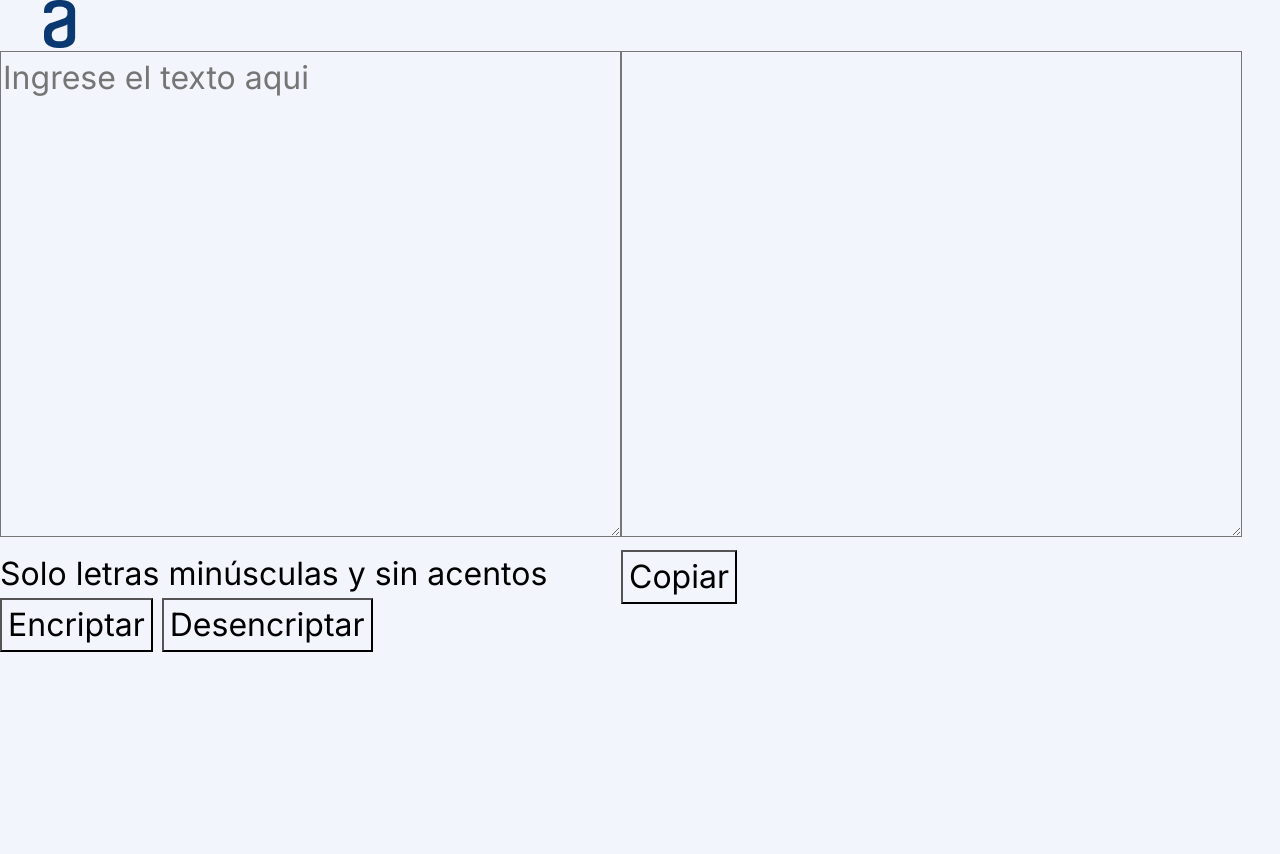
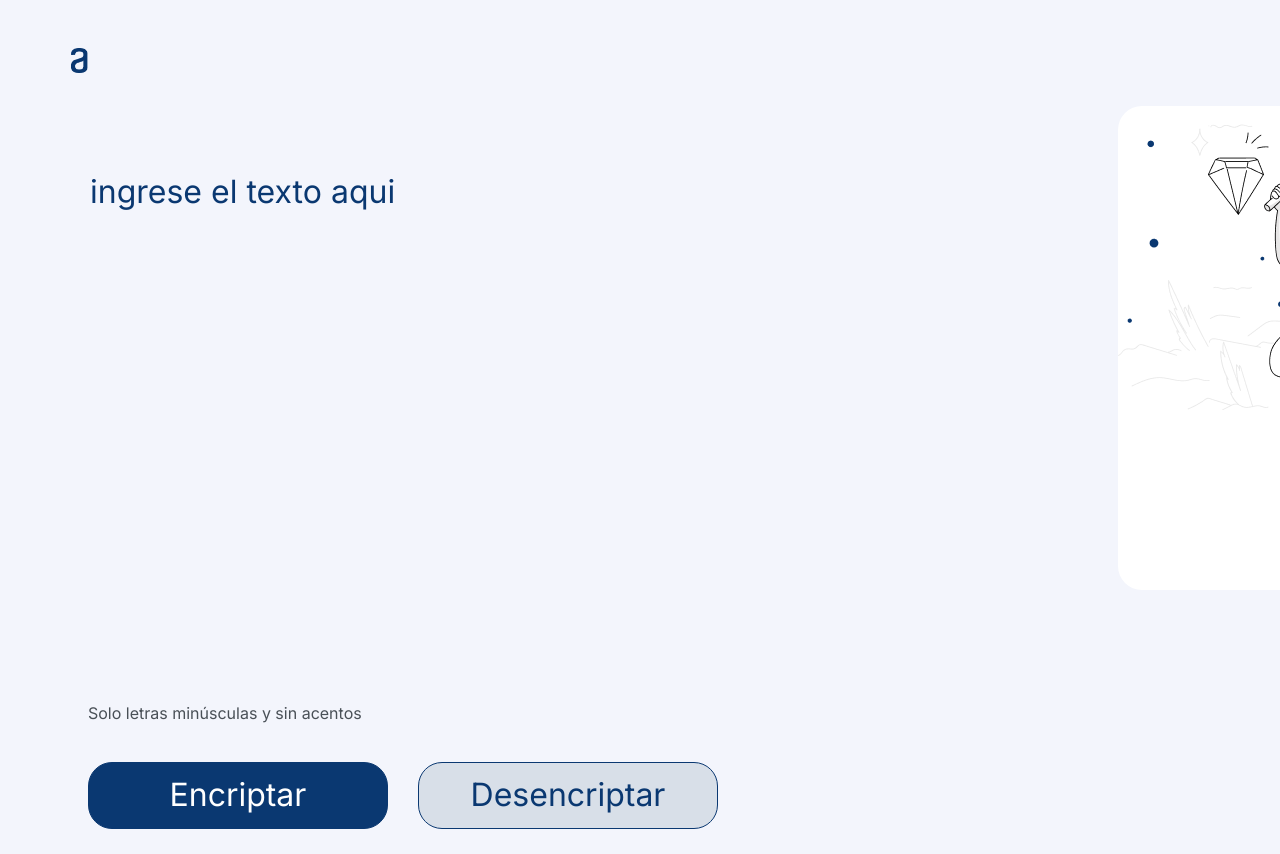
Before and after one commit to BrunoDelg/Encriptador-de-texto, a plain HTML site: page index.html in a window 1280 px wide. Before the commit the page ends 800 px from the top, so only its background shows below. Drawn offline with Linux system fonts and the light colour scheme.

Commit message:
Fase final de la estructura html y css

```diff
--- a/index.html
+++ b/index.html
@@ -4,7 +4,7 @@
         <meta charset="UTF-8">
         <meta name="viewport" content="width=device-width">
         <title>Encriptador</title>
-        <link rel="stylesheet" href="reset.css">
+        <!--<link rel="stylesheet" href="reset.css">-->
         <link rel="stylesheet" href="style.css">
         <link rel="preconnect" href="https://fonts.googleapis.com">
         <link rel="preconnect" href="https://fonts.gstatic.com" crossorigin>
@@ -12,7 +12,7 @@
     </head>
     <body>
         <header>
-            <img src="imagenes/Logo.png" alt="Logo de alura" class="Logo">
+            <img src="imagenes/Logo.png" alt="Logo de alura" class="logo">
         </header>
         <main>
             <section>
@@ -27,9 +27,6 @@
             </section>
             <section>
                 <textarea cols="30" rows="10" class="mensaje"></textarea>
-                <div>
-                    <button class="copiar">Copiar</button>
-                </div>
             </section>
         </main>
     </body>
--- a/style.css
+++ b/style.css
@@ -6,6 +6,77 @@
     line-height: 150%;
 }
 
+.logo{
+    padding-top: 40px;
+    margin-left: 40px;
+    width: 5%;
+}
+
 main{
     display: flex;
+    margin-bottom: 25px;
+    margin-left: 80px;
+    width: 95%;
 }
+
+.text-area{
+    border: none;
+    color: #0A3871;
+    margin-top: 80px;
+    text-transform: lowercase;
+    resize: none;
+}
+::placeholder{ color: #0A3871;}
+
+.text-area:focus{
+    outline: none;
+}
+
+.informacion{
+    color: #495057;
+    font-size: 16px;
+}
+
+.mensaje{
+    background: white;
+    background-image: url("imagenes/Muñeco.png");
+    background-repeat: no-repeat;
+    border: none;
+    border-radius: 24px;
+    color: #0A3871;
+    margin-left: 400px;
+    margin-top: 20px;
+    padding-left: 20px;
+    position: fixed;
+    resize: none;
+}
+
+.mensaje:focus{
+    outline: none;
+}
+
+.botones{
+    display: flex;
+    margin-top: 20px;
+}
+
+.btn-encriptar{
+    background-color: #0A3871;
+    border: 1px solid #0A3871;
+    border-radius: 24px;
+    color: white;
+    cursor: pointer;
+    height: 67px;
+    width: 300px;
+}
+
+.btn-desencriptar{
+    background: #D8DFE8;
+    border: 1px solid #0A3871;
+    border-radius: 24px;
+    color: #0A3871;
+    cursor: pointer;
+    height: 67px;
+    margin-left: 30px;
+    width: 300px;
+}
```
